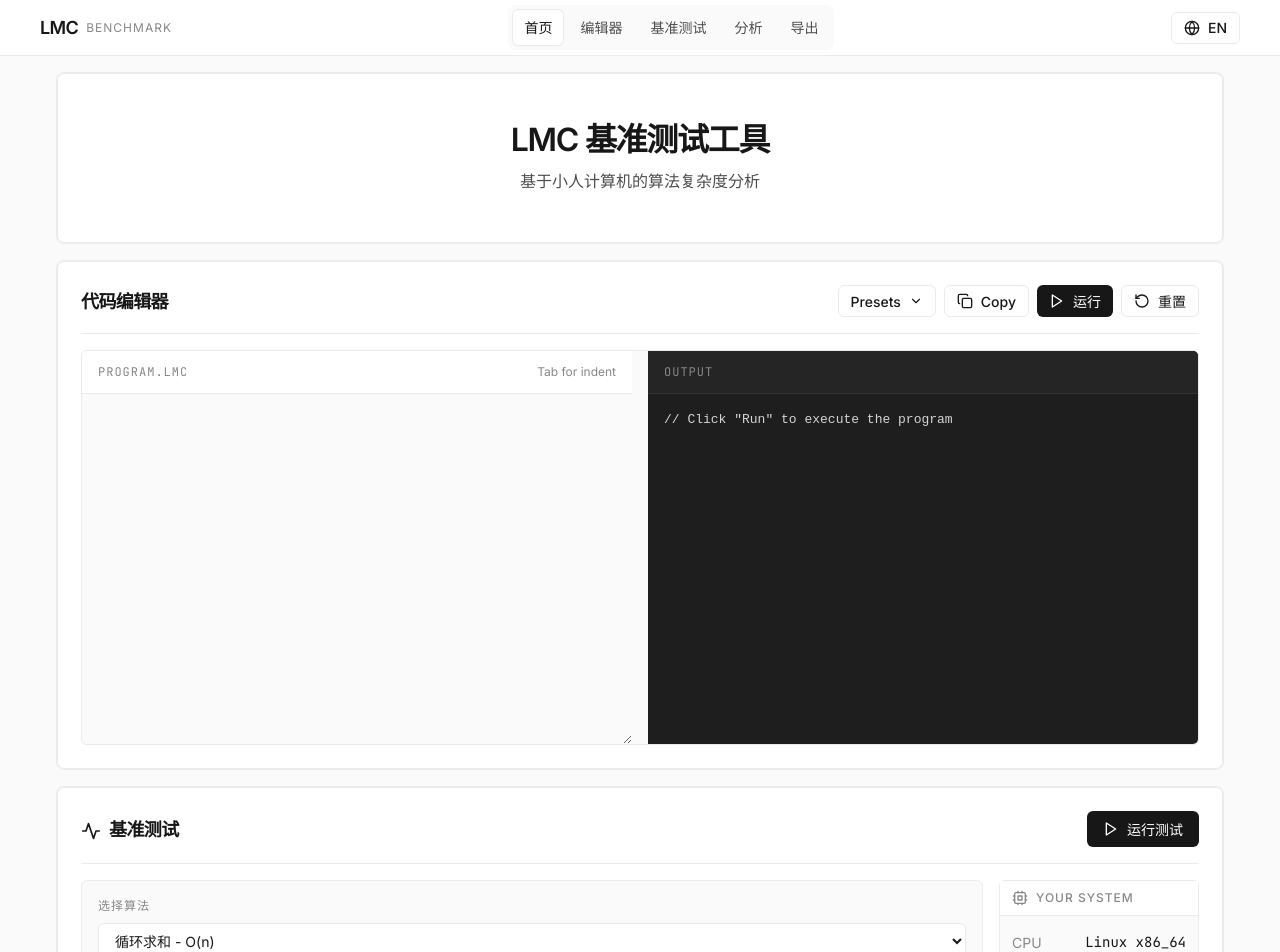
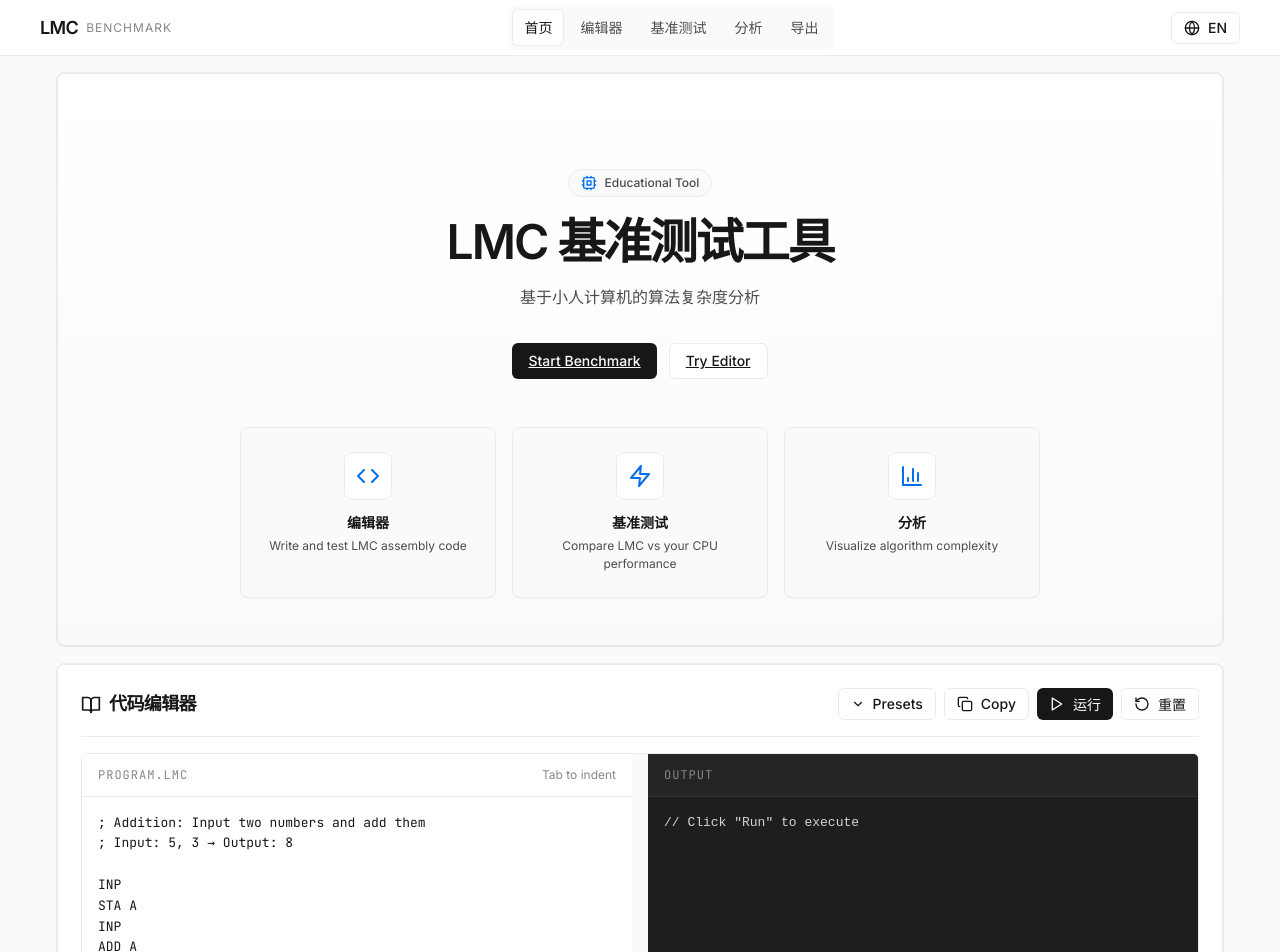
Before and after one commit to AustinZ132/LMC-Benchmark-Simulator, a React (Vite) app: page / in a window 1280 px wide. Shown: the top 952 px of the page. Built offline with nearby package versions, Linux system fonts and the light colour scheme; what chartjs-plugin-zoom would draw is missing.

Commit message:
fix: Fix editor text color, improve presets, enhance UI, better CPU detection

```diff
--- a/src/components/Editor.jsx
+++ b/src/components/Editor.jsx
@@ -1,23 +1,30 @@
 import React, { useState, useRef, useCallback } from 'react';
 import { useI18n } from '../context/I18nContext';
-import { Play, RotateCcw, Copy, Check, ChevronDown } from 'lucide-react';
+import { Play, RotateCcw, Copy, Check, ChevronDown, BookOpen } from 'lucide-react';
 import { LMC } from '../utils/lmc';
 
 const PRESETS = {
   addition: {
     name: 'Addition (A+B)',
+    description: 'Input two numbers and add them',
     code: `; Addition: Input two numbers and add them
+; Input: 5, 3 → Output: 8
+
 INP
 STA A
 INP
 ADD A
 OUT
 HLT
+
 A DAT 0`
   },
   loop: {
     name: 'Loop Sum (1 to N)',
+    description: 'Calculate sum from 1 to N',
     code: `; Loop: Calculate sum from 1 to N
+; Input: 10 → Output: 55
+
 INP
 STA N
 LOOP LDA SUM
@@ -30,13 +37,17 @@ BRP LOOP
 LDA SUM
 OUT
 HLT
+
 SUM DAT 0
 N DAT 0
 ONE DAT 1`
   },
   multiply: {
     name: 'Multiply (A×B)',
-    code: `; Multiply: A times B using repeated addition
+    description: 'A times B using repeated addition',
+    code: `; Multiply: A times B
+; Input: 4, 5 → Output: 20
+
 INP
 STA A
 INP
@@ -51,6 +62,7 @@ BRP LOOP
 LDA RESULT
 OUT
 HLT
+
 A DAT 0
 B DAT 0
 RESULT DAT 0
@@ -58,7 +70,10 @@ ONE DAT 1`
   },
   factorial: {
     name: 'Factorial (N!)',
+    description: 'Calculate N factorial',
     code: `; Factorial: Calculate N!
+; Input: 5 → Output: 120
+
 INP
 STA N
 LDA ONE
@@ -73,13 +88,17 @@ BRP LOOP
 LDA RESULT
 OUT
 HLT
+
 N DAT 0
 RESULT DAT 0
 ONE DAT 1`
   },
   fibonacci: {
     name: 'Fibonacci',
-    code: `; Fibonacci: Calculate Nth number
+    description: 'Calculate Nth Fibonacci number',
+    code: `; Fibonacci: Nth number
+; Input: 10 → Output: 55
+
 INP
 STA N
 LDA ZERO
@@ -99,6 +118,7 @@ BRP LOOP
 LDA CURR
 OUT
 HLT
+
 N DAT 0
 PREV DAT 0
 CURR DAT 0
@@ -108,7 +128,10 @@ ONE DAT 1`
   },
   counter: {
     name: 'Counter (1 to N)',
-    code: `; Counter: Print numbers 1 to N
+    description: 'Print numbers 1 to N',
+    code: `; Counter: Print 1 to N
+; Input: 5 → Output: 1,2,3,4,5
+
 INP
 STA N
 LDA ONE
@@ -122,13 +145,34 @@ LDA N
 SUB COUNT
 BRP LOOP
 HLT
+
 N DAT 0
 COUNT DAT 0
 ONE DAT 1`
+  },
+  max: {
+    name: 'Find Maximum',
+    description: 'Find max of two numbers',
+    code: `; Find Maximum of two numbers
+; Input: 7, 9 → Output: 9
+
+INP
+STA A
+INP
+STA B
+SUB A
+BRP BMAX
+LDA A
+OUT
+HLT
+BMAX LDA B
+OUT
+HLT
+
+A DAT 0
+B DAT 0`
   }
 };
-
-const OPCODES = ['HLT', 'ADD', 'SUB', 'STA', 'LDA', 'BRA', 'BRZ', 'BRP', 'INP', 'OUT', 'DAT', 'MUL'];
 
 export default function Editor() {
   const { t } = useI18n();
@@ -147,7 +191,7 @@ export default function Editor() {
       const inputs = Array.from({ length: inputCount }, (_, i) => i + 1);
       lmc.setInput(inputs);
       const result = lmc.run();
-      setOutput(result.output.join('\n') || 'No output (program may need input)');
+      setOutput(result.output.join('\n') || 'No output');
     } catch (error) {
       setOutput(`Error: ${error.message}`);
     }
@@ -187,14 +231,18 @@ export default function Editor() {
   return (
     <section id="editor" className="section">
       <div className="section-header">
-        <h2 className="section-title">{t('editor.title')}</h2>
+        <h2 className="section-title">
+          <BookOpen size={20} style={{ marginRight: '8px', verticalAlign: 'middle' }} />
+          {t('editor.title')}
+        </h2>
         <div className="section-actions">
           <div className="preset-dropdown">
             <button
               onClick={() => setShowPresets(!showPresets)}
               className="button-secondary-sm"
             >
-              Presets <ChevronDown size={14} />
+              <ChevronDown size={14} />
+              <span>Presets</span>
             </button>
             {showPresets && (
               <div className="preset-menu">
@@ -204,7 +252,8 @@ export default function Editor() {
                     onClick={() => handlePresetSelect(key)}
                     className="preset-item"
                   >
-                    {preset.name}
+                    <span className="preset-name">{preset.name}</span>
+                    <span className="preset-desc">{preset.description}</span>
                   </button>
                 ))}
               </div>
@@ -228,7 +277,7 @@ export default function Editor() {
         <div className="editor-panel">
           <div className="editor-header">
             <span className="editor-filename">program.lmc</span>
-            <span className="editor-hint">Tab for indent</span>
+            <span className="editor-hint">Tab to indent</span>
           </div>
           <textarea
             ref={textareaRef}
@@ -248,7 +297,7 @@ export default function Editor() {
             <span className="output-title">Output</span>
           </div>
           <div className="output-content">
-            <pre>{output || '// Click "Run" to execute the program'}</pre>
+            <pre>{output || '// Click "Run" to execute'}</pre>
           </div>
         </div>
       </div>
--- a/src/components/Hero.jsx
+++ b/src/components/Hero.jsx
@@ -1,14 +1,58 @@
 import React from 'react';
+import { Link } from 'react-router-dom';
 import { useI18n } from '../context/I18nContext';
+import { Cpu, Zap, BarChart3, Code } from 'lucide-react';
 
 export default function Hero() {
   const { t } = useI18n();
 
+  const features = [
+    {
+      icon: <Code size={24} />,
+      title: t('nav.editor'),
+      description: 'Write and test LMC assembly code',
+      link: '/editor'
+    },
+    {
+      icon: <Zap size={24} />,
+      title: t('nav.benchmark'),
+      description: 'Compare LMC vs your CPU performance',
+      link: '/benchmark'
+    },
+    {
+      icon: <BarChart3 size={24} />,
+      title: t('nav.analysis'),
+      description: 'Visualize algorithm complexity',
+      link: '/analysis'
+    }
+  ];
+
   return (
     <section className="hero-section">
       <div className="hero-content">
+        <div className="hero-badge">
+          <Cpu size={16} />
+          <span>Educational Tool</span>
+        </div>
         <h1 className="hero-title">{t('app.title')}</h1>
         <p className="hero-subtitle">{t('app.subtitle')}</p>
+        <div className="hero-actions">
+          <Link to="/benchmark" className="button-primary">
+            Start Benchmark
+          </Link>
+          <Link to="/editor" className="button-secondary">
+            Try Editor
+          </Link>
+        </div>
+      </div>
+      <div className="hero-features">
+        {features.map((feature, index) => (
+          <Link key={index} to={feature.link} className="feature-card">
+            <div className="feature-icon">{feature.icon}</div>
+            <h3 className="feature-title">{feature.title}</h3>
+            <p className="feature-desc">{feature.description}</p>
+          </Link>
+        ))}
       </div>
     </section>
   );
--- a/src/styles/main.css
+++ b/src/styles/main.css
@@ -235,26 +235,45 @@ body {
 
 .hero-section {
   background-color: var(--color-canvas);
-  padding: var(--space-8) var(--space-6);
+  padding: var(--space-10) var(--space-6) var(--space-8);
   text-align: center;
   border-radius: var(--rounded-md);
   border: 1px solid var(--color-hairline);
   margin-bottom: var(--space-4);
   box-shadow: var(--shadow-level-1);
+  background: linear-gradient(180deg, #ffffff 0%, #fafafa 100%);
 }
 
 .hero-content {
   max-width: 600px;
-  margin: 0 auto;
+  margin: 0 auto var(--space-8);
+}
+
+.hero-badge {
+  display: inline-flex;
+  align-items: center;
+  gap: var(--space-2);
+  padding: var(--space-1) var(--space-3);
+  background-color: var(--color-canvas-soft);
+  border: 1px solid var(--color-hairline);
+  border-radius: var(--rounded-full);
+  font-size: var(--text-xs);
+  font-weight: var(--font-medium);
+  color: var(--color-body);
+  margin-bottom: var(--space-4);
+}
+
+.hero-badge svg {
+  color: var(--color-link);
 }
 
 .hero-title {
-  font-size: var(--text-3xl);
+  font-size: var(--text-4xl);
   font-weight: var(--font-semibold);
   color: var(--color-ink);
   line-height: var(--leading-tight);
-  letter-spacing: -1.28px;
-  margin-bottom: var(--space-2);
+  letter-spacing: -2px;
+  margin-bottom: var(--space-3);
 }
 
 .hero-subtitle {
@@ -262,6 +281,67 @@ body {
   font-weight: var(--font-normal);
   color: var(--color-body);
   line-height: var(--leading-relaxed);
+  margin-bottom: var(--space-6);
+}
+
+.hero-actions {
+  display: flex;
+  align-items: center;
+  justify-content: center;
+  gap: var(--space-3);
+}
+
+.hero-features {
+  display: grid;
+  grid-template-columns: repeat(3, 1fr);
+  gap: var(--space-4);
+  max-width: 800px;
+  margin: 0 auto;
+}
+
+.feature-card {
+  display: flex;
+  flex-direction: column;
+  align-items: center;
+  padding: var(--space-5);
+  background-color: var(--color-canvas-soft);
+  border: 1px solid var(--color-hairline);
+  border-radius: var(--rounded-md);
+  text-decoration: none;
+  color: var(--color-ink);
+  transition: all var(--transition-fast);
+}
+
+.feature-card:hover {
+  border-color: var(--color-hairline-strong);
+  box-shadow: var(--shadow-level-2);
+  transform: translateY(-2px);
+}
+
+.feature-icon {
+  display: flex;
+  align-items: center;
+  justify-content: center;
+  width: 48px;
+  height: 48px;
+  background-color: var(--color-canvas);
+  border: 1px solid var(--color-hairline);
+  border-radius: var(--rounded-md);
+  color: var(--color-link);
+  margin-bottom: var(--space-3);
+}
+
+.feature-title {
+  font-size: var(--text-sm);
+  font-weight: var(--font-semibold);
+  color: var(--color-ink);
+  margin-bottom: var(--space-1);
+}
+
+.feature-desc {
+  font-size: var(--text-xs);
+  color: var(--color-body);
+  text-align: center;
 }
 
 .section {
@@ -845,17 +925,7 @@ body {
   color: #b5cea8;
 }
 
-.code-editor {
-  position: relative;
-  z-index: 1;
-  color: transparent;
-  caret-color: var(--color-ink);
-  background: transparent;
-}
-
-.code-editor::selection {
-  background-color: rgba(0, 112, 243, 0.2);
-}
+/* Editor focus state */
 
 /* Architecture Comparison */
 .comparison-controls {
@@ -1173,26 +1243,43 @@ body {
   border-radius: var(--rounded-sm);
   box-shadow: var(--shadow-level-3);
   z-index: 50;
-  min-width: 200px;
-  max-height: 300px;
+  min-width: 250px;
+  max-height: 400px;
   overflow-y: auto;
+  margin-top: var(--space-1);
 }
 
 .preset-item {
-  display: block;
+  display: flex;
+  flex-direction: column;
   width: 100%;
   padding: var(--space-2) var(--space-3);
   font-size: var(--text-sm);
   color: var(--color-ink);
   background: none;
   border: none;
+  border-bottom: 1px solid var(--color-hairline);
   text-align: left;
   cursor: pointer;
   transition: background-color var(--transition-fast);
 }
 
+.preset-item:last-child {
+  border-bottom: none;
+}
+
 .preset-item:hover {
   background-color: var(--color-canvas-soft);
+}
+
+.preset-name {
+  font-weight: var(--font-medium);
+  margin-bottom: 2px;
+}
+
+.preset-desc {
+  font-size: var(--text-xs);
+  color: var(--color-mute);
 }
 
 .editor-hint {
--- a/src/utils/cpu.js
+++ b/src/utils/cpu.js
@@ -5,36 +5,68 @@ export function getCPUInfo() {
   const userAgent = navigator.userAgent;
   let browser = 'Unknown';
   let os = 'Unknown';
+  let cpuArch = 'Unknown';
 
   if (userAgent.indexOf('Chrome') > -1) {
-    browser = 'Chrome';
+    const match = userAgent.match(/Chrome\/(\d+)/);
+    browser = 'Chrome ' + (match ? match[1] : '');
   } else if (userAgent.indexOf('Firefox') > -1) {
-    browser = 'Firefox';
+    const match = userAgent.match(/Firefox\/(\d+)/);
+    browser = 'Firefox ' + (match ? match[1] : '');
   } else if (userAgent.indexOf('Safari') > -1) {
     browser = 'Safari';
   } else if (userAgent.indexOf('Edge') > -1) {
-    browser = 'Edge';
+    const match = userAgent.match(/Edge\/(\d+)/);
+    browser = 'Edge ' + (match ? match[1] : '');
   }
 
   if (userAgent.indexOf('Windows') > -1) {
     os = 'Windows';
-  } else if (userAgent.indexOf('Mac') > -1) {
-    os = 'macOS';
+    const match = userAgent.match(/Windows NT (\d+\.\d+)/);
+    if (match) {
+      const version = match[1];
+      if (version === '10.0') os = 'Windows 10/11';
+      else if (version === '6.3') os = 'Windows 8.1';
+      else if (version === '6.2') os = 'Windows 8';
+      else if (version === '6.1') os = 'Windows 7';
+    }
+  } else if (userAgent.indexOf('Mac OS X') > -1) {
+    const match = userAgent.match(/Mac OS X (\d+[._]\d+)/);
+    os = 'macOS ' + (match ? match[1].replace('_', '.') : '');
   } else if (userAgent.indexOf('Linux') > -1) {
     os = 'Linux';
   } else if (userAgent.indexOf('Android') > -1) {
-    os = 'Android';
-  } else if (userAgent.indexOf('iOS') > -1) {
+    const match = userAgent.match(/Android (\d+)/);
+    os = 'Android ' + (match ? match[1] : '');
+  } else if (userAgent.indexOf('iPhone') > -1 || userAgent.indexOf('iPad') > -1) {
     os = 'iOS';
+  }
+
+  if (userAgent.indexOf('x86_64') > -1 || userAgent.indexOf('Win64') > -1 || userAgent.indexOf('x64') > -1) {
+    cpuArch = 'x86_64';
+  } else if (userAgent.indexOf('x86') > -1 || userAgent.indexOf('Win32') > -1) {
+    cpuArch = 'x86';
+  } else if (userAgent.indexOf('arm64') > -1 || userAgent.indexOf('aarch64') > -1) {
+    cpuArch = 'ARM64';
+  } else if (userAgent.indexOf('arm') > -1) {
+    cpuArch = 'ARM';
+  }
+
+  let cpuModel = cpuArch;
+  if (cpuCores >= 16) {
+    cpuModel += ' (' + cpuCores + ' cores)';
+  } else if (cpuCores >= 1) {
+    cpuModel += ' (' + cpuCores + ' cores)';
   }
 
   return {
     browser: browser,
     os: os,
-    cpu: navigator.platform || 'Unknown',
+    cpu: cpuModel,
     cores: cpuCores,
     memory: deviceMemory !== 'Unknown' ? deviceMemory + ' GB' : 'Unknown',
-    platform: navigator.platform || 'Unknown'
+    platform: navigator.platform || 'Unknown',
+    arch: cpuArch
   };
 }
 
@@ -127,8 +159,6 @@ export function benchmarkNativeCode(algorithm, inputSize) {
 }
 
 export function getLMCComparisonData(algorithm, inputSize) {
-  const lmcClockSpeed = 1;
-
   let lmcInstructions = 0;
   let lmcMemoryAccess = 0;
 
@@ -162,6 +192,7 @@ export function getLMCComparisonData(algorithm, inputSize) {
       lmcMemoryAccess = inputSize * 15;
   }
 
+  const lmcClockSpeed = 1;
   const lmcExecutionTimeMs = (lmcInstructions / lmcClockSpeed) * 1000;
 
   return {
```
